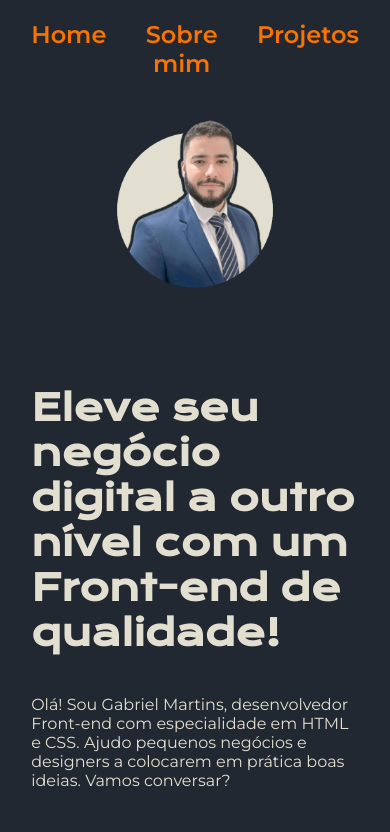
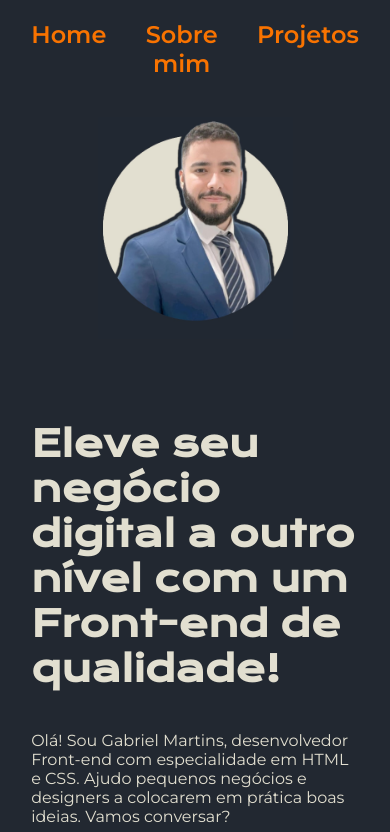
Before and after one commit to Go-Martins/portfolio, a plain HTML site: page index.html in a window 390 px wide. Shown: the top 832 px of the page. Drawn offline with nearby package versions, Linux system fonts and the light colour scheme.

Commit message:
Add files via upload

```diff
--- a/styles/style.css
+++ b/styles/style.css
@@ -117,7 +117,8 @@ body {
 }
 
 .apresentacao__imagem {
-    width: 50%;
+    width: 50vw;
+    height: auto;
 }
 
 .rodape {
@@ -184,7 +185,8 @@ body {
     }
 
     .apresentacao__imagem {
-        width: 50%;
+        width: 50vw;
+        height: auto;
     }
 
     .apresentacao__conteudo {
@@ -226,7 +228,8 @@ body {
     }
 
     .apresentacao__imagem {
-        width: 50%;
+        width: 50vw;
+        height: auto;
     }
 
     .apresentacao__conteudo {
@@ -266,7 +269,8 @@ body {
     }
 
     .apresentacao__imagem {
-        width: 50%;
+        width: 50vw;
+        height: auto;
     }
 
     .apresentacao__conteudo {
@@ -305,7 +309,8 @@ body {
     }
 
     .apresentacao__imagem {
-        width: 50%;
+        width: 50vw;
+        height: auto;
     }
 
     .apresentacao__conteudo {
```
